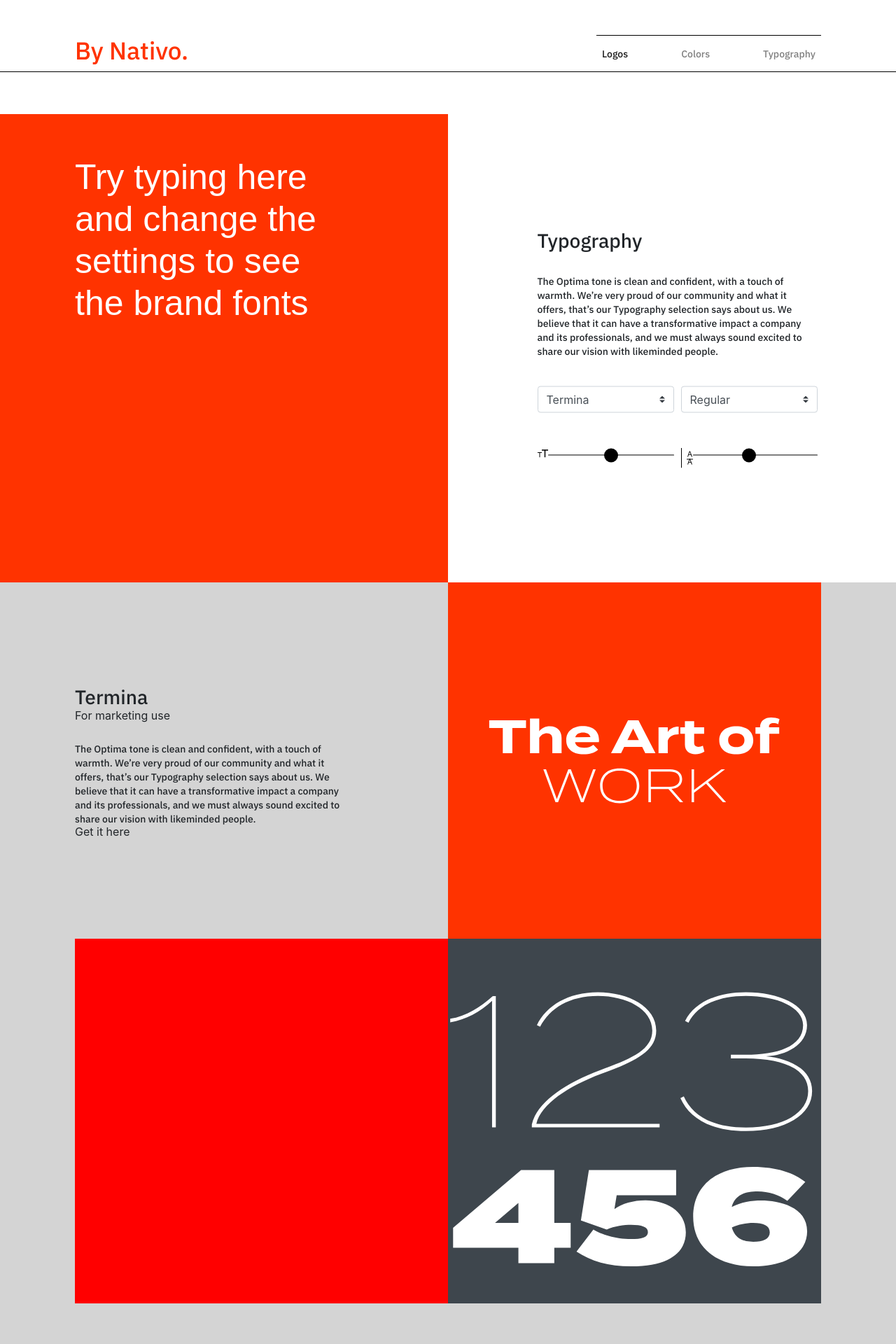
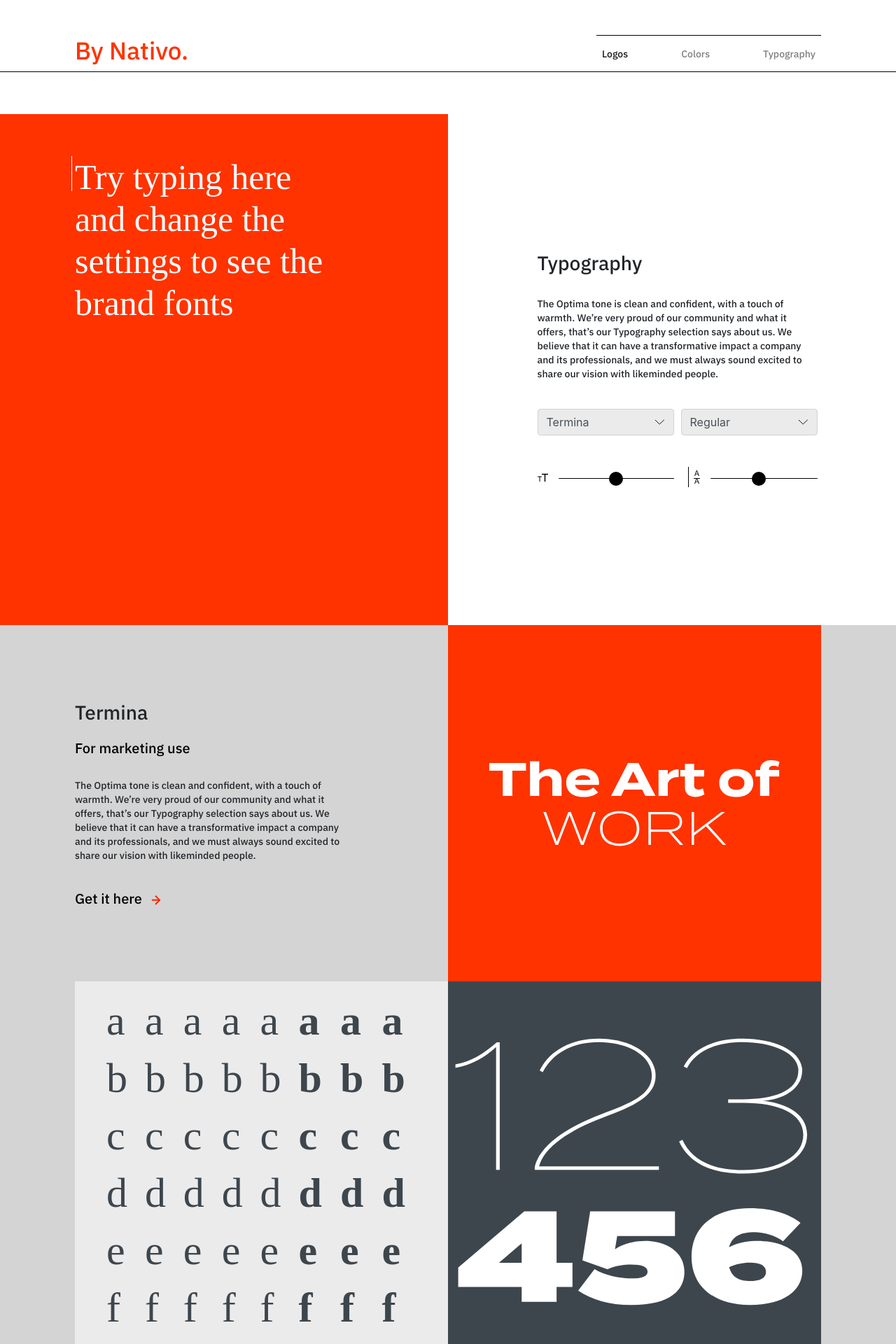
Before and after one commit to katherynbelxy/byNativoOptima1, an Angular app: page /Typography in a window 1280 px wide. Shown: the top 1920 px of the page at 70% size. Built offline with nearby package versions, Linux system fonts and the light colour scheme; a web font is replaced by a local one.

Commit message:
tipografia css

```diff
--- a/src/app/components/typography/typography.component.html
+++ b/src/app/components/typography/typography.component.html
@@ -1,17 +1,18 @@
 <div class="container-fluid sectionTypography">
     <section class="row section1Typography p-t-61">
-        <div class="col-sm colorRed">
-            <div class="tp1 m-l-107 " [ngStyle]="{'font-size': fontSize+'px','line-height': lineHeight+'px'}">
-                <p contenteditable="true"> Try typing here and change the settings to see the brand fonts </p>
+        <div class="col-sm-12 col-md-6 section1TypographyDiv colorRed">
+            <div class="tp1 m-l-107 " [ngStyle]="{'font-size': fontSize+'px','line-height': lineHeight+'px','font-family': opcionSeleccionado,'font-weight': opcionSeleccionadoCapturarFont}">
+                <p contenteditable="true" (click)="clickparpadeo()"  class="parrafoLineParpadea"><span *ngIf="noneSisplay"  class="LineParpadea"></span> Try typing here and change the settings to see the brand fonts </p>
             </div>
         </div>
-        <div class="col-sm">
+        <div class="col-sm-12 col-md-6 section1TypographyDiv">
             <div class="tp2">
 
                 <p class="title">
                     Typography
                 </p>
                 <p class="text m-t-30">
+
                     The Optima tone is clean and
                     confident, with a touch of
                     warmth. We’re very proud of
@@ -27,17 +28,32 @@
                 <div class="m-t-40">
                     <div class="form-row">
                         <div class="col">
-                            <select class="custom-select mr-sm-2" id="inlineFormCustomSelect">
-                                <option value="1" selected>Termina</option>
-                                <option value="2">Two</option>
-                                <option value="3">Three</option>
+                            <select [(ngModel)]="opcionSeleccionado" (change)="capturarFont()"  class="custom-select mr-sm-2" id="inlineFormCustomSelect1">
+                                <option value="termina" selected>Termina</option>
+                                <option value="Brom Sans">Brom Sans</option>
                             </select>
                         </div>
-                        <div class="col">
-                            <select class="custom-select mr-sm-2" id="inlineFormCustomSelect">
-                                <option value="1" selected>Regular</option>
-                                <option value="2">Two</option>
-                                <option value="3">Three</option>
+                        <div class="col" *ngIf="opcionSeleccionado=='termina'">
+                            <select [(ngModel)]="opcionSeleccionadoCapturarFont"  class="custom-select mr-sm-2" id="inlineFormCustomSelect2">
+                                <option value="200" >Extra Light</option>
+                                <option value="300">Light</option>
+                                <option value="100">Thin</option>
+                                <option value="400" selected>Regular</option>
+                                <option value="600">Demi</option>
+                                <option value="500">Medium</option>
+                                <option value="700">Bold</option>
+                                <option value="800">Heavy</option>
+                                <option value="900">Black</option>
+                            </select>
+                        </div>
+                        <div class="col" *ngIf="opcionSeleccionado=='Brom Sans'">
+                            <select [(ngModel)]="opcionSeleccionadoCapturarFont"  class="custom-select mr-sm-2" id="inlineFormCustomSelect2">
+                                <option value="300">Light</option>
+                                <option value="100">Thin</option>
+                                <option value="400" selected>Regular</option>
+                                <option value="500">Medium</option>
+                                <option value="600">SemiBold</option>
+                                <option value="700">Bold</option>
                             </select>
                         </div>
                     </div>
@@ -46,14 +62,14 @@
                     <div class="form-row">
                         <div class="col">
                             <div class="input-group">
-                                <span class="input-group-addon"><img src="../../../assets/iconos/Text_Size_Icon.svg"></span>
+                                <span class="input-group-addon iconSelect1"><img src="../../../assets/iconos/Text_Size_Icon.svg"></span>
                                 <input type="range" class="custom-range form-control" min="10" max="90"
                                     (input)="valueChangedFontSize($event.target.value)" id="customRange1">
                             </div>
                         </div>
                         <div class="col">
                             <div class="input-group">
-                                <span class="input-group-addon"><img src="../../../assets/iconos/Leading_Icon.svg"></span>
+                                <span class="input-group-addon iconSelect2"><img src="../../../assets/iconos/Leading_Icon.svg"></span>
                                 <input type="range" (input)="valueChangedLineheight($event.target.value)"
                                     class="custom-range form-control" min="10" max="100" id="customRange2">
                             </div>
@@ -64,16 +80,16 @@
         </div>
     </section>
     <section class="row section2Typography">
-        <div class="col-sm ">
+        <div class="col-sm-12 col-md-6 ">
             <div class="Sectio2Tp1 m-l-107">
                 <div class="texCentersection2">
                     <p class="title">
                         Termina
                     </p>
-                    <p>
+                    <p class="SubTitle m-t-20 m-b-30">
                         For marketing use
                     </p>
-                    <p class="text m-t-30">
+                    <p class="text m-t-30 m-b-40">
                         The Optima tone is clean and
                         confident, with a touch of
                         warmth. We’re very proud of
@@ -85,14 +101,14 @@
                         excited to share our vision
                         with likeminded people.
                     </p>
-                    <a>
+                    <a class="textDownload colorBlack">
                         Get it here
                     </a>
                 </div>
             </div>
 
         </div>
-        <div class="col-sm ">
+        <div class="col-sm-12 col-md-6 ">
             <div class="Sectio2Tp2 m-r-107">
                 <div class="textoimgTypo"> </div>
             </div>
@@ -102,13 +118,77 @@
 
     </section>
     <section class="row section3Typography">
-        <div class="col-sm">
+        <div class="col-sm-12 col-md-6 ">
             <div class="Sectio3Tp1 m-l-107">
+
+                <table class="tableColor">
+                    <tr>
+                        <td class="fontw1">a</td>
+                        <td class="fontw2">a</td>
+                        <td class="fontw3">a</td>
+                        <td class="fontw4">a</td>
+                        <td class="fontw5">a</td>
+                        <td class="fontw6">a</td>
+                        <td class="fontw7">a</td>
+                        <td class="fontw8">a</td>
+                    </tr>
+                    <tr>
+                        <td class="fontw1">b</td>
+                        <td class="fontw2">b</td>
+                        <td class="fontw3">b</td>
+                        <td class="fontw4">b</td>
+                        <td class="fontw5">b</td>
+                        <td class="fontw6">b</td>
+                        <td class="fontw7">b</td>
+                        <td class="fontw8">b</td>
+                    </tr>
+                    <tr>
+                        <td class="fontw1">c</td>
+                        <td class="fontw2">c</td>
+                        <td class="fontw3">c</td>
+                        <td class="fontw4">c</td>
+                        <td class="fontw5">c</td>
+                        <td class="fontw6">c</td>
+                        <td class="fontw7">c</td>
+                        <td class="fontw8">c</td>
+                    </tr>
+                    <tr>
+                        <td class="fontw1">d</td>
+                        <td class="fontw2">d</td>
+                        <td class="fontw3">d</td>
+                        <td class="fontw4">d</td>
+                        <td class="fontw5">d</td>
+                        <td class="fontw6">d</td>
+                        <td class="fontw7">d</td>
+                        <td class="fontw8">d</td>
+                    </tr>
+                    <tr>
+                        <td class="fontw1">e</td>
+                        <td class="fontw2">e</td>
+                        <td class="fontw3">e</td>
+                        <td class="fontw4">e</td>
+                        <td class="fontw5">e</td>
+                        <td class="fontw6">e</td>
+                        <td class="fontw7">e</td>
+                        <td class="fontw8">e</td>
+                    </tr>
+                    <tr>
+                        <td class="fontw1">f</td>
+                        <td class="fontw2">f</td>
+                        <td class="fontw3">f</td>
+                        <td class="fontw4">f</td>
+                        <td class="fontw5">f</td>
+                        <td class="fontw6">f</td>
+                        <td class="fontw7">f</td>
+                        <td class="fontw8">f</td>
+                    </tr>
+
+                </table>
 
             </div>
 
         </div>
-        <div class="col-sm ">
+        <div class="col-sm-12 col-md-6  ">
             <div  class="Sectio3Tp2 m-r-107">
                 <div class="textoimgTypoNum"></div>
             </div>
@@ -119,15 +199,15 @@
     </section>
 
     <section class="row section4Typography">
-        <div class="col-sm ">
+        <div class="col-sm-12 col-md-6  ">
             <div class="texCentersection4">
                 <p class="title">
                     Brom Sans
                 </p>
-                <p>
+                <p class="SubTitle m-t-20 m-b-30">
                     Custom typeface
                 </p>
-                <p class="text m-t-30">
+                <p class="text m-t-30 m-b-40">
                     This custom typeface was created inhouse
                     and has a modern, dynamic
                     character with a variable aesthetic.
@@ -137,7 +217,7 @@
                     bespoke typeface can be applied to
                     signage, headlines, titles and more
                 </p>
-                <a>
+                <a class="textDownload colorBlack dowImage">
                     Download
                 </a>
             </div>
--- a/src/app/components/typography/typography.component.scss
+++ b/src/app/components/typography/typography.component.scss
@@ -6,9 +6,12 @@
    position: relative;
 }
 .section1Typography{
+
+    background: $blanco2;
+}
+.section1TypographyDiv {
     min-height: 730px;
     height: auto;
-    background: $blanco2;
 }
 .section1Typography .tp1{
     font-style: normal;
@@ -55,7 +58,10 @@ input[type='range'],
 input[type='range']::-webkit-slider-runnable-track,
 input[type='range']::-webkit-slider-thumb {
   -webkit-appearance: none;
-  outline: none;
+  outline:none !important;
+  outline-width: 0 !important;
+  box-shadow: none;
+
 }
 
 
@@ -146,6 +152,7 @@ input[type=range]::-webkit-slider-runnable-track {
     transform: translate(-50%, -50%);
     background-repeat: no-repeat;
     background-position: center;
+    background-size:contain ;
 }
 .imgABC{
     background-image: url("../../../assets/imgTypography/Brom_Alphabet.svg");
@@ -195,8 +202,146 @@ input[type=range]::-webkit-slider-runnable-track {
     position: relative;
 }
 .Sectio3Tp1{
-    background-color: red;
+    background-color: #EBEBEC;
     margin-right: -15px;
     height: 100%;
+    position: relative;
 
 }
+
+
+
+.iconSelect1{
+    padding-right: 15px;
+    line-height: 20px;
+
+}
+.iconSelect2{
+    padding-right: 15px;
+    margin-top: -5px;
+    margin-left: 10px;
+}
+
+
+  #inlineFormCustomSelect1,#inlineFormCustomSelect2 {
+    background-image: url("../../../assets/iconos/arrowselect.svg");
+    background-repeat: no-repeat;
+    background-size: 15px;
+    background-position-y: center;
+    outline:none !important;
+    outline-width: 0 !important;
+    box-shadow: none;
+    background-color: #EBEBEB;
+  }
+
+  #inlineFormCustomSelect1 select::-ms-expand,#inlineFormCustomSelect2 select::-ms-expand {
+    display: none;
+}
+.colorBlack{
+    color: $negro;
+}
+
+.textDownload::before{
+    transform: rotate(270deg);
+    height: 15px;
+    width: 15px;
+    margin-left: 8px;
+    margin-top: -4px;
+
+}
+.textDownload.dowImage::before{
+    transform: rotate(0deg);
+    margin-top: 0px;
+}
+.LineParpadea{
+    height: 50px;
+    background: white;
+    width: 1px;
+    position: absolute;
+    margin-left: -5px;
+    animation-name: parpadeo;
+    animation-duration: 1s;
+    animation-timing-function: linear;
+    animation-iteration-count: infinite;
+}
+
+.tableColor{
+font-family: "termina";
+font-style: normal;
+font-weight: 500;
+font-size: 60px;
+line-height: 72px;
+color: #3E464D;
+top: 50%;
+left: 50%;
+position: absolute;
+transform: translate(-50%,-50%);
+width: calc(100% - 80px);
+
+}
+.tableColor td{
+    padding:5px;
+    cursor: pointer;
+}
+.fontw1{
+    font-weight: 100;
+    transition: font-weight .3s ease-in-out;
+
+    &:hover{
+        font-weight: 800;
+    }
+}
+.fontw2{
+    font-weight: 200;
+    transition: font-weight .3s ease-in-out;
+    &:hover{
+        font-weight: 700;
+    }
+}
+.fontw3{
+    font-weight: 300;
+    transition: font-weight .3s ease-in-out;
+    &:hover{
+        font-weight: 600;
+    }
+}
+.fontw4{
+    font-weight: 400;
+    transition: font-weight .3s ease-in-out;
+    &:hover{
+        font-weight: 500;
+    }
+}
+.fontw5{
+    font-weight: 500;
+    transition: font-weight .3s ease-in-out;
+    &:hover{
+        font-weight: 400;
+    }
+}
+.fontw6{
+    font-weight: 600;
+    transition: font-weight .3s ease-in-out;
+    &:hover{
+        font-weight: 300;
+    }
+}
+.fontw7{
+    font-weight: 700;
+    transition: font-weight .3s ease-in-out;
+    &:hover{
+        font-weight: 200;
+    }
+}
+.fontw8{
+    font-weight: 800;
+    transition: font-weight .3s ease-in-out;
+    &:hover{
+        font-weight: 100;
+    }
+}
+@keyframes parpadeo {
+    0% { opacity: 1.0; }
+    50% { opacity: 0.0; }
+    100% { opacity: 1.0; }
+  }
--- a/src/app/components/typography/typography.component.ts
+++ b/src/app/components/typography/typography.component.ts
@@ -8,6 +8,10 @@ import { Component, OnInit } from '@angular/core';
 export class TypographyComponent implements OnInit {
   fontSize=50;
   lineHeight=60;
+  opcionSeleccionado: string  = 'termina';
+  opcionSeleccionadoCapturarFont: string  = '400';
+  noneSisplay=true;
+
   constructor() { }
 
   saverange(newValue) {
@@ -20,7 +24,20 @@ valueChangedFontSize(e) {
 valueChangedLineheight(e) {
   this.lineHeight=e;
 }
+capturarFont(){
+  if(this.opcionSeleccionado=="termina"){
+    this.opcionSeleccionadoCapturarFont="400";
 
+  }else{
+    this.opcionSeleccionadoCapturarFont="400";
+
+  }
+
+}
+clickparpadeo(){
+
+  this.noneSisplay=false;
+}
 
   ngOnInit(): void {
   }
--- a/src/styles.scss
+++ b/src/styles.scss
@@ -3,6 +3,11 @@
 @font-face {
     font-family: $IBM;
     src: url('./assets/fonts/IBMPlexSans-Medium.woff') format('woff');
+}
+@font-face {
+    font-family: 'Brom Sans';
+    src: url("./assets/fonts/BromSans/Brom2020-Reg.otf");
+
 }
 
 //Reseteo de estilos
@@ -116,6 +121,9 @@ body {
     background-color: #EBEBEC;
 
 }
+a{
+    text-decoration: none !important;
+}
 
 ol,
 ul {
@@ -172,6 +180,19 @@ table {
     font-weight: bold;
     font-size: 18px;
     line-height: 25px;
+}
+
+
+.SubTitle{
+    font-family:$IBM;
+    font-style: normal;
+    font-weight: 500;
+    font-size: 20px;
+    line-height: 26px;
+    color: #000000;
+}
+
+
     //texto para enlaces de descarga
     .textDownload {
         font-family: $IBM;
@@ -192,7 +213,7 @@ table {
             cursor: pointer;
         }
     }
-}
+
 
 //Botones negros
 .btnBlack {
@@ -415,3 +436,13 @@ table {
     margin-left: auto;
     margin-right: auto;
 }
+
+// Extra large devices (large desktops, 1200px and up)
+/*
+@media (min-width: 1200px) {
+    body{
+        background-color:red;
+    }
+
+
+ }*/
```
Also changed, not shown: src/assets/fonts/BromSans/Brom2020-Reg.otf (added), src/assets/iconos/arrowselect.svg (added).
